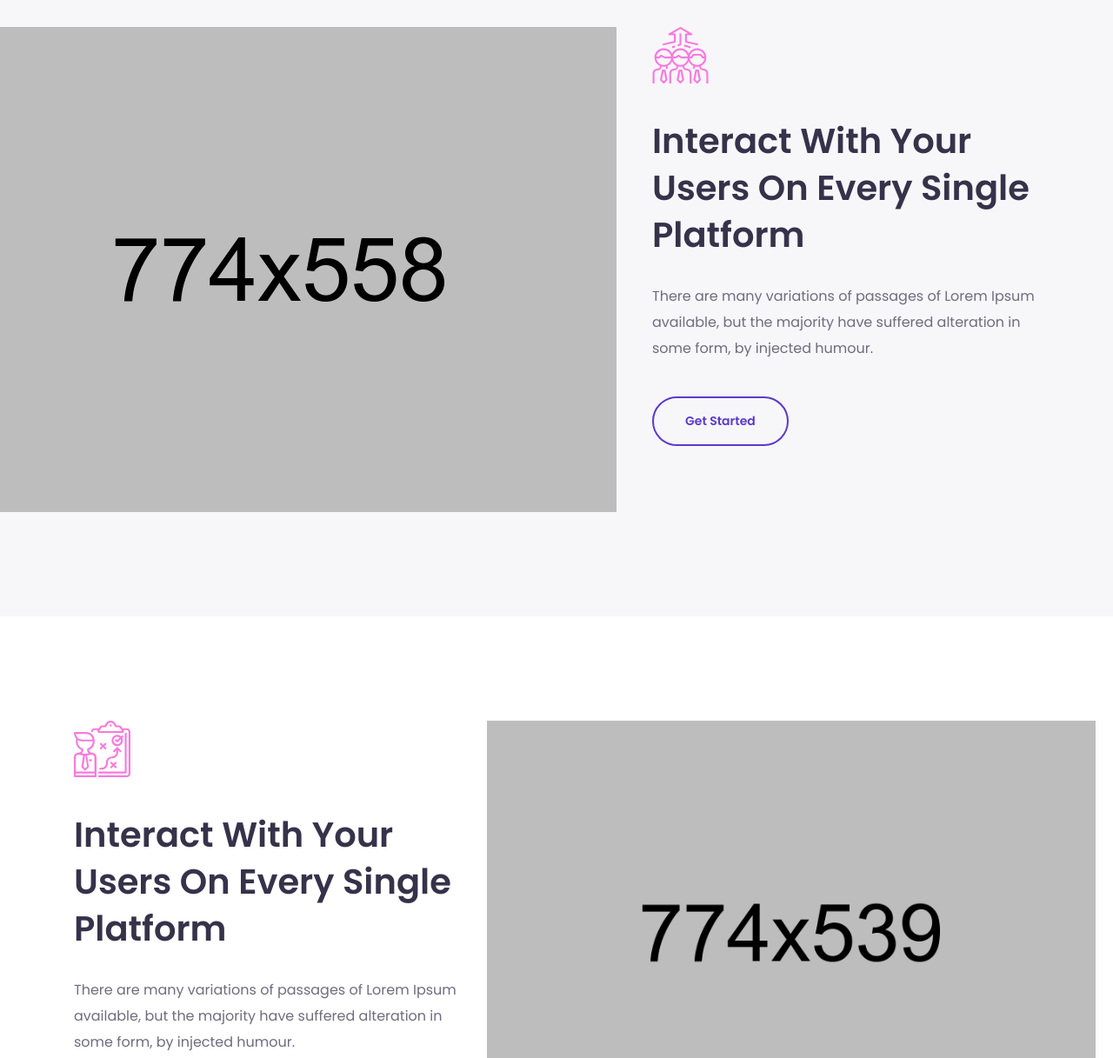
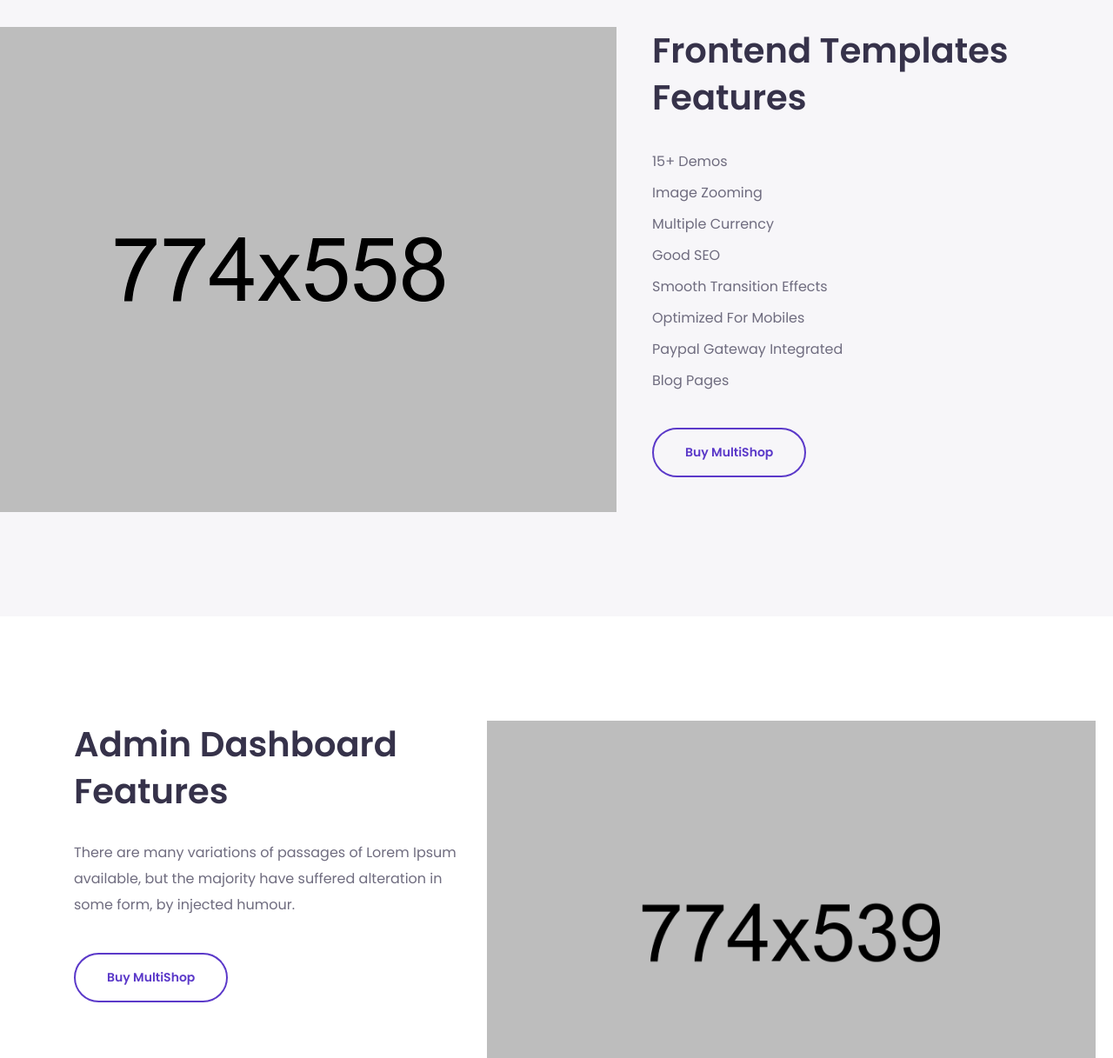
Before and after one commit to mariazayed/multishop-landing-page, a plain HTML site: page index.html in a window 1280 px wide. Shown: the part 1980-3197 px from the top of the page at 87% size. Drawn offline with Linux system fonts and the light colour scheme.

Commit message:
Minor fixes

```diff
--- a/index.html
+++ b/index.html
@@ -231,55 +231,52 @@
 						<!-- End of user interact image -->
 					</div>
 					<div class="col-lg-5 col-sm-5">
-						<!-- user ineract text -->
 						<div class="user-interact-inner">
-							<div class="interact-icon">
-								<img alt="" class="svg" src="assets/img/icons/teamwork.svg">
-							</div>
-							<h2>Interact With Your Users On Every Single Platform</h2>
-							<p>
-								There are many variations of passages of Lorem Ipsum available, but the majority have
-								suffered alteration in some form, by injected humour.
-							</p>
-							<a class="btn" href="#">Get Started</a>
+							<h2>Frontend Templates Features</h2>
+							<ul>
+								<li>15+ Demos</li>
+								<li>Image Zooming</li>
+								<li>Multiple Currency</li>
+								<li>Good SEO</li>
+								<li>Smooth Transition Effects</li>
+								<li>Optimized For Mobiles</li>
+								<li>Paypal Gateway Integrated</li>
+								<li>Blog Pages</li>
+							</ul>
+							<br>
+							<!--TODO: Add the link-->
+							<a class="btn" href="#">Buy MultiShop</a>
 						</div>
-						<!--End of user ineract text -->
 					</div>
 				</div>
 			</div>
 		</section>
 		<!-- frontend template -->
 
-		<!-- interact user -->
+		<!-- backend template -->
 		<section class="pt-120 pb-120">
 			<div class="container">
 				<div class="row">
 					<div class="col-lg-5 col-sm-5">
-						<!-- user ineract text -->
 						<div class="user-interact-inner">
-							<div class="interact-icon">
-								<img alt="" class="svg" src="assets/img/icons/solution1.svg">
-							</div>
-							<h2>Interact With Your Users On Every Single Platform</h2>
+							<h2>Admin Dashboard Features</h2>
 							<p>
 								There are many variations of passages of Lorem Ipsum available, but the majority have
 								suffered alteration in some form, by injected humour.
 							</p>
-							<a class="btn" href="#">Get Started</a>
+							<!--TODO: Add the link-->
+							<a class="btn" href="#">Buy MultiShop</a>
 						</div>
-						<!--End of user ineract text -->
 					</div>
 					<div class="col-lg-7 col-sm-7">
-						<!-- user interact image -->
 						<div class="user-interact-image type2">
 							<img alt="" src="assets/img/feature/user-interact2.png">
 						</div>
-						<!-- End of user interact image -->
 					</div>
 				</div>
 			</div>
 		</section>
-		<!-- interact user -->
+		<!-- backend template -->
 
 		<!-- app screen -->
 		<section class="pt-120 pb-115" id="app">
```
